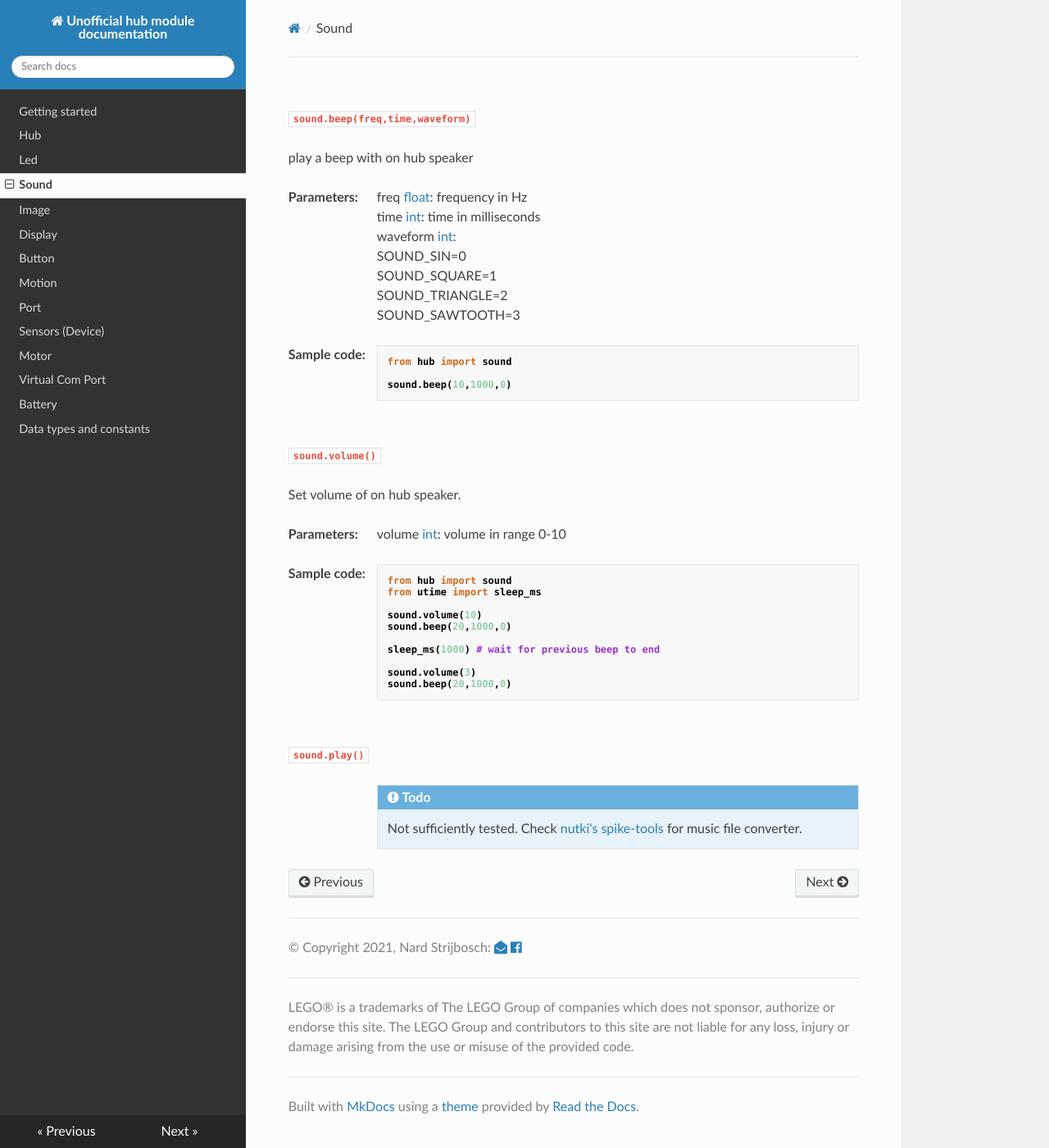
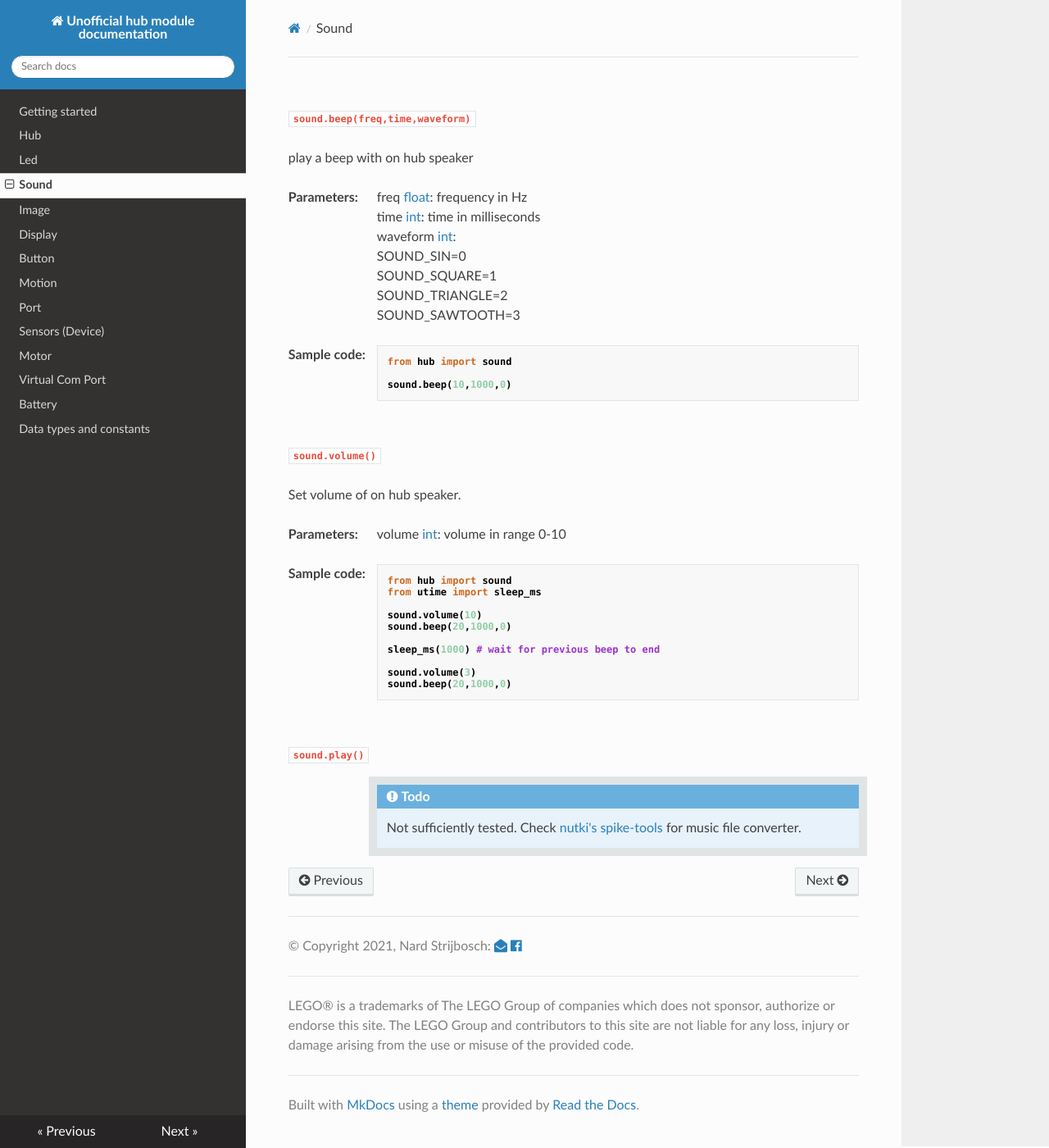
Before and after one commit to NStrijbosch/hub-module-notes, an MkDocs documentation site: the page built from docs/sound.md, in a window 1280 px wide and 1400 px high, scrolled down 5 px. Shown: the whole window at 82% size. Built offline with MkDocs 1.6.1, drawn with Linux system fonts in a browser that asks for light colours; nearby versions of some CDN libraries.

Commit message:
Update custom.css

```diff
--- a/docs/custom.css
+++ b/docs/custom.css
@@ -34,7 +34,8 @@ span.shell_output {
 
 code {    background: #e7f2fa;    color: #2980B9;  font-weight: bold;  border-top: solid 3px #6ab0de; margin: 6px 0; padding: 6px;}
 .note, .warning, .todo, .danger, .info {margin-left: 108px;}
-.todo {border: solid 1px #e1e4e5;}
+.todo {outline-style: solid;    outline-color: #e1e4e5;
+    outline-width: 10px;}
 h1 {font-size: 150%;}
 h2 {font-size: 10%; visibility:hidden;}
 h3 {font-size: 100%}
```
